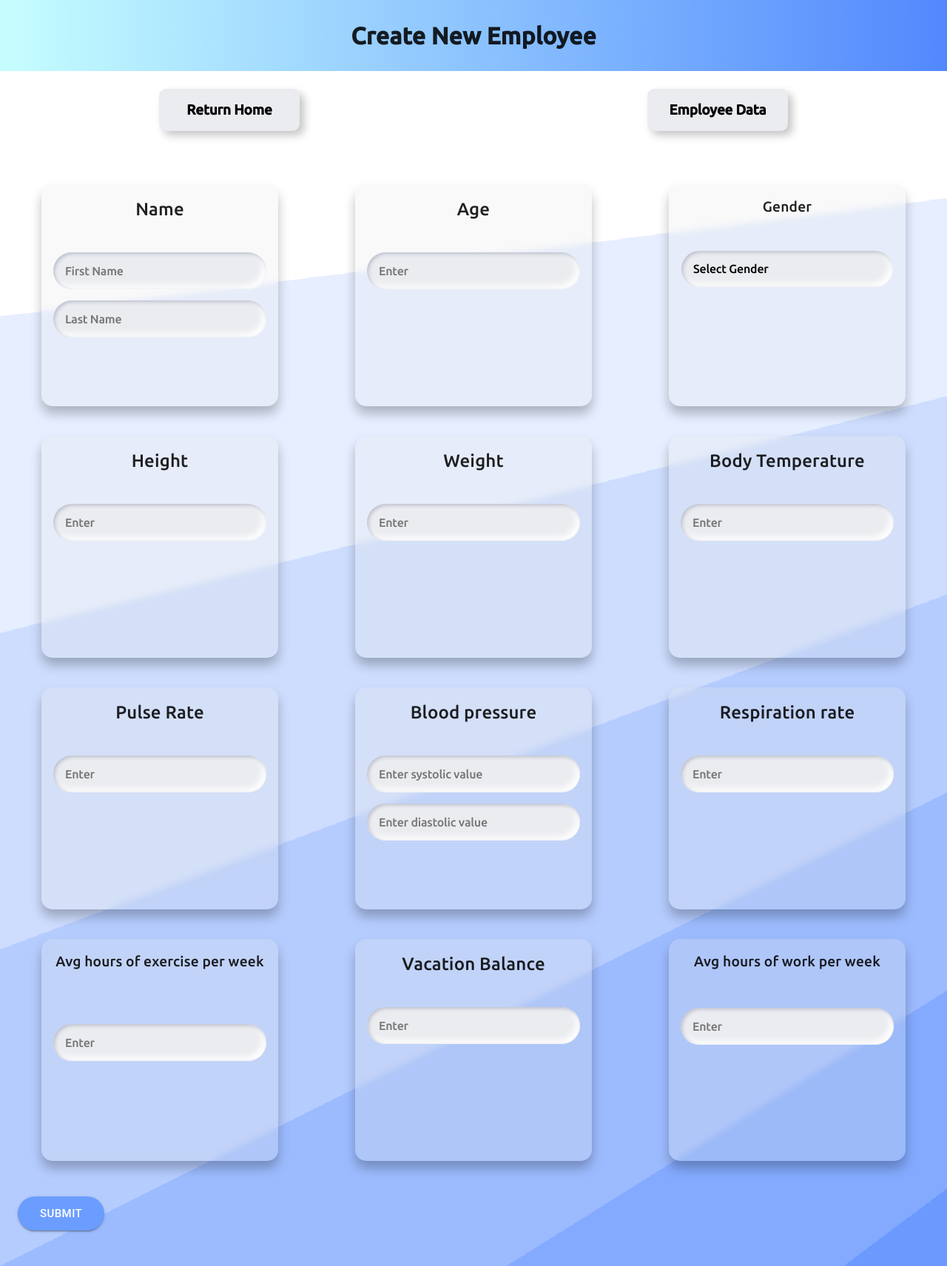
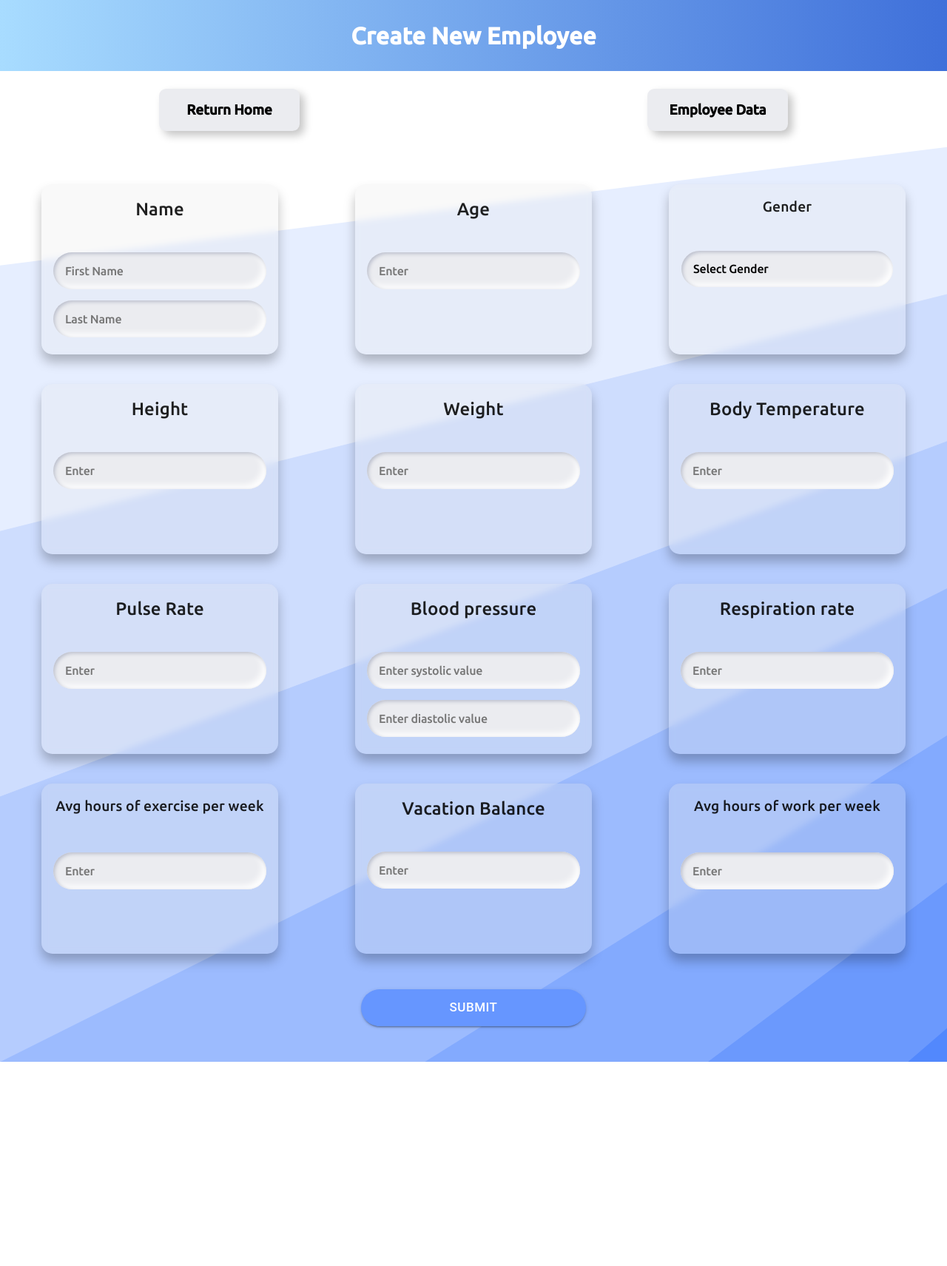
Before and after one commit to kfc0105/vendia-health-dashboard, a React (Create React App) app: page /addData in a window 1280 px wide. Shown: the whole page at 74% size. After the commit the page ends 1435 px from the top, so only its background shows below. Built offline with nearby package versions, Linux system fonts and the light colour scheme; what @vendia/client would draw is missing.

Commit message:
more imporovments

```diff
--- a/src/LandingPage/CardStyle.css
+++ b/src/LandingPage/CardStyle.css
@@ -4,5 +4,5 @@
     height: 320px;
     border-radius: 15px;
     backdrop-filter: blur(6px);
-    background-color: rgba(230, 230, 230, 0.25);
+    background-color: rgba(243, 243, 243, 0.25);
 }
--- a/src/LandingPage/OptionButtonsLP.js
+++ b/src/LandingPage/OptionButtonsLP.js
@@ -3,6 +3,7 @@ import { Grid, Button } from '@mui/material';
 import styled from 'styled-components';
 import { useNavigate } from 'react-router-dom';
 import OptionButtonsCSS from './OptionButtonsCSS.css'
+
 
 
 function OptionButtonsLP() {
--- a/src/NewEmployee/ButtonStyle.css
+++ b/src/NewEmployee/ButtonStyle.css
@@ -94,3 +94,12 @@
    .buttonNE3:hover::before {
     width: 10em;
    }
+
+   .buttonClear {
+    width: 270px;
+    box-shadow: 0 4px 8px rgba(0, 0, 0, 0.25);
+    height: 60px;
+    border-radius: 15px;
+
+    background-color: rgb(253, 164, 105);
+   }
--- a/src/NewEmployee/EmployeeCards.css
+++ b/src/NewEmployee/EmployeeCards.css
@@ -1,7 +1,7 @@
 .cardEmp {
     width: 320px;
     box-shadow: 0 10px 15px rgba(0, 0, 0, 0.25);
-    height: 300px;
+    height: 230px;
     border-radius: 15px;
     backdrop-filter: blur(4px);
     background-color: rgba(230, 230, 230, 0.25);
--- a/src/NewEmployee/NewEmpStyle.css
+++ b/src/NewEmployee/NewEmpStyle.css
@@ -76,4 +76,5 @@ button.unit {
   align-items: center;
   margin: 0 8px;
   font-size: 19.2px;
+
 }
--- a/src/NewEmployee/NewEmployee.js
+++ b/src/NewEmployee/NewEmployee.js
@@ -195,7 +195,7 @@ function NewEmployee() {
         <STYLE_TOP>
 
           <div style={{paddingTop: '1.5rem', paddingBottom: '1.5rem', verticalAlign: 'middle'}}>
-          <h1 style={{ marginTop: "0px", marginBottom: '0px' }}>
+          <h1 style={{ marginTop: "0px", marginBottom: '0px', color: 'white' }}>
             Create New Employee
           </h1>
 
@@ -289,11 +289,11 @@ function NewEmployee() {
                 <br />
                 <select name='"genderID"' placeholder="Enter" onChange={handleChange}>
                   <option value="" disabled selected style={{color: '#888888'}}>Select Gender</option>
-                  <option value="m">M</option>
-                  <option value="f">F</option>
-                  <option value="t">T</option>
-                  <option value="n">N</option>
-                  <option value="np">NP</option>
+                  <option value="M">M</option>
+                  <option value="F">F</option>
+                  <option value="T">T</option>
+                  <option value="NB">NB</option>
+                  <option value="NP">NP</option>
                 </select>
                 </div>
             </Grid>
@@ -454,23 +454,30 @@ function NewEmployee() {
         </Box>
         <br />
         <br />
-        <Button
+        <Box textAlign='center' justifyContent='center' alignItems='center'>
+          <Button
           variant="contained"
           style={{
             borderRadius: 30,
-            backgroundColor: "#6a9dff",
-            padding: "10px 30px",
-            fontSize: "15px",
+            backgroundColor: "#6696ff",
+            padding: "10px 120px",
+            fontSize: "17px",
+            justifyContent: 'center',
+            align: 'center'
           }}
           onClick={handleSubmit}
           sx={{
             borderRadius: 30,
-            display: "flex",
+
           }}
         >
           {" "}
           Submit{" "}
         </Button>
+        </Box>
+
+
+
         <Dialog
           open={open}
           aria-labelledby="statistics-report-title"
@@ -505,7 +512,7 @@ const STYLE_SM = styledComp.div`
 
 const STYLE_SM2 = styledComp.div`
     padding-top: 1rem;
-    padding-bottom: 1.9rem;
+    padding-bottom: .52rem;
     text-align: center;
     font-family: 'Ubuntu', sans-serif;
     font-size: 1.2rem;
@@ -520,15 +527,18 @@ const STYLE_SL = styledComp.div`
     font-size: 1.2rem;
 `;
 
+
+
 const MARGINS = styledComp.div`
     margin-right: 1.5rem;
     margin-left: 1.5rem;
 `;
 
 const STYLE_TOP = styledComp.div`
-    background-image: linear-gradient(to right, #c6feff 0%, #5288fd 100%);
+    background-image: linear-gradient(to right, #a8dcff 0%, #3f70da 100%);
     text-align: center;
     font-family: 'Ubuntu', sans-serif;
+    color: 'white';
 `;
 
 const BACKGROUND = styledComp.div`
--- a/src/ViewData/StatisticsReportModal.js
+++ b/src/ViewData/StatisticsReportModal.js
@@ -30,23 +30,12 @@ export default function StatisticsReportModal({ data }) {
   } else {
     return (
       <div>
-        <Button
-          variant="contained"
-          style={{
-            borderRadius: 30,
-            backgroundColor: "#ffa55a",
-            padding: "10px 30px",
-            fontSize: "15px",
-          }}
-          onClick={handleClickOpen}
-          sx={{
-            borderRadius: 30,
-            display: "flex",
-          }}
+        <button
+          class="buttonClear" onClick={handleClickOpen}
         >
           {" "}
           Statistics Report{" "}
-        </Button>
+        </button>
         <Dialog
           open={open}
           onClose={handleClose}
--- a/src/ViewData/ViewData.js
+++ b/src/ViewData/ViewData.js
@@ -57,9 +57,13 @@ function ViewData() {
     selected = true;
   }
 
+
   if (isPending)
     return (
       <>
+      <br/><br/><br/><br/><br/>
+      <h1 style={{justifyContent: "center",
+            alignItems: "center", textAlign: 'center'}}>Loading Employee Data...</h1> <br/>
         <Box
           sx={{
             display: "flex",
@@ -68,6 +72,7 @@ function ViewData() {
             color: "#ff970f",
           }}
         >
+
           <CircularProgress color="inherit" thickness={7} />
         </Box>
       </>
@@ -81,9 +86,10 @@ function ViewData() {
               marginTop: "0px",
               paddingBottom: "1.5rem",
               paddingTop: "1.5rem",
+              color: 'white'
             }}
           >
-            Employee Data summary
+            Employee Data Summary
           </h1>
         </STYLE_1>
         <CssBaseline>
@@ -138,7 +144,7 @@ function ViewData() {
 }
 
 const STYLE_1 = styled.div`
-  background-image: linear-gradient(to right, #fff5c6 0%, #fd8552 100%);
+  background-image: linear-gradient(to right, #ffed9f 0%, #d06a3f 100%);
   text-align: center;
   font-family: "Ubuntu", sans-serif;
 `;
```
